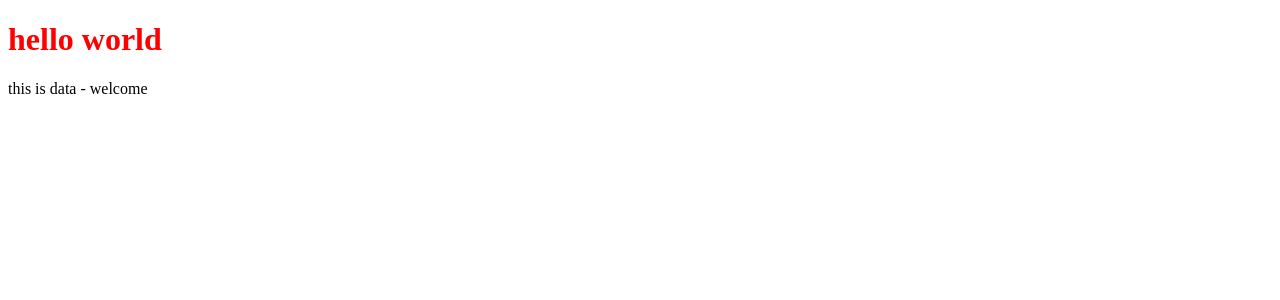
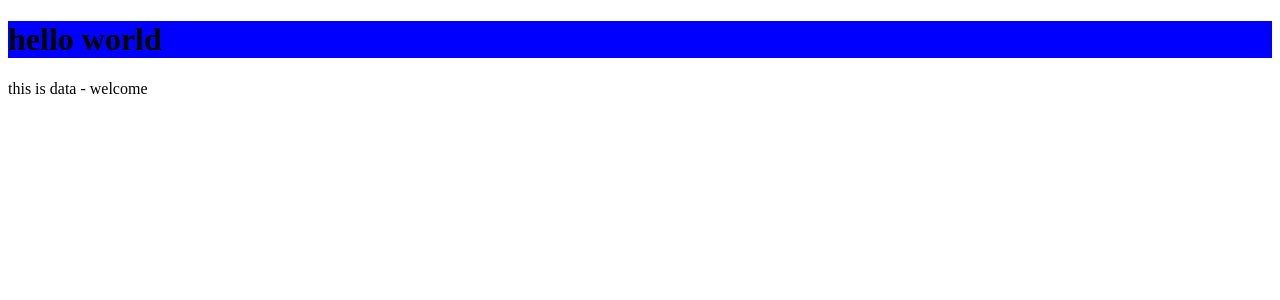
Before and after one commit to mohammedafsalk/todoApp, a React (Create React App) app: page / in a window 1280 px wide. Shown: the top 300 px of the page. Built offline with nearby package versions, Linux system fonts and the light colour scheme.

Commit message:
classsname added

```diff
--- /dev/null
+++ b/src/App.css
@@ -0,0 +1,3 @@
+.color{
+    background-color:blue;
+}
--- a/src/App.js
+++ b/src/App.js
@@ -1,8 +1,10 @@
+import "./App.css";
+
 function App() {
   const data = "welcome";
   return (
     <div>
-      <h1 style={{ color: "red" }}>hello world</h1>
+      <h1 className="color">hello world</h1>
       <p>this is data - {data}</p>
     </div>
   );
```
